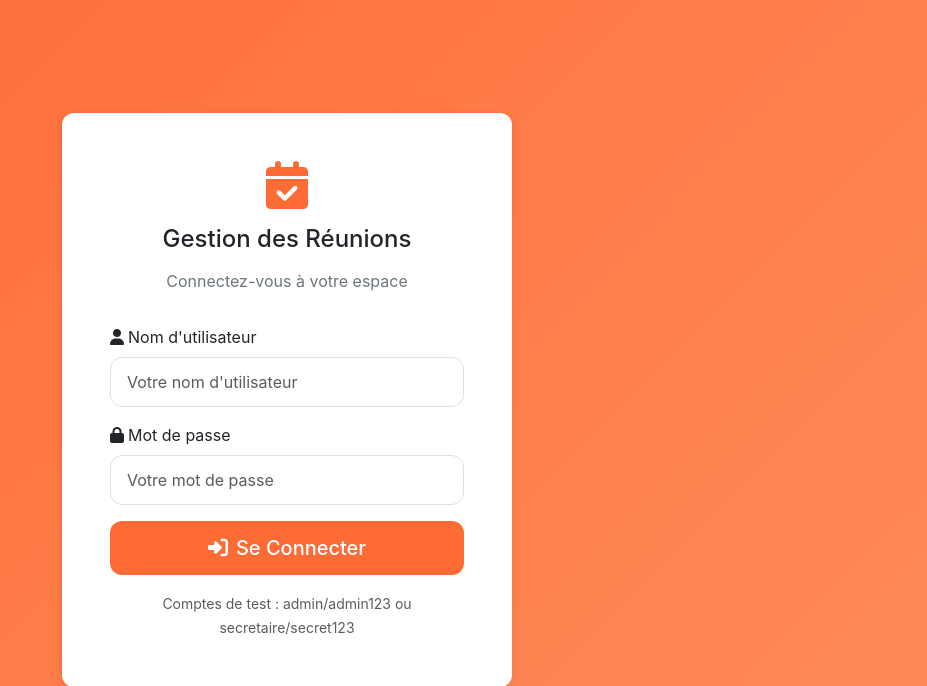
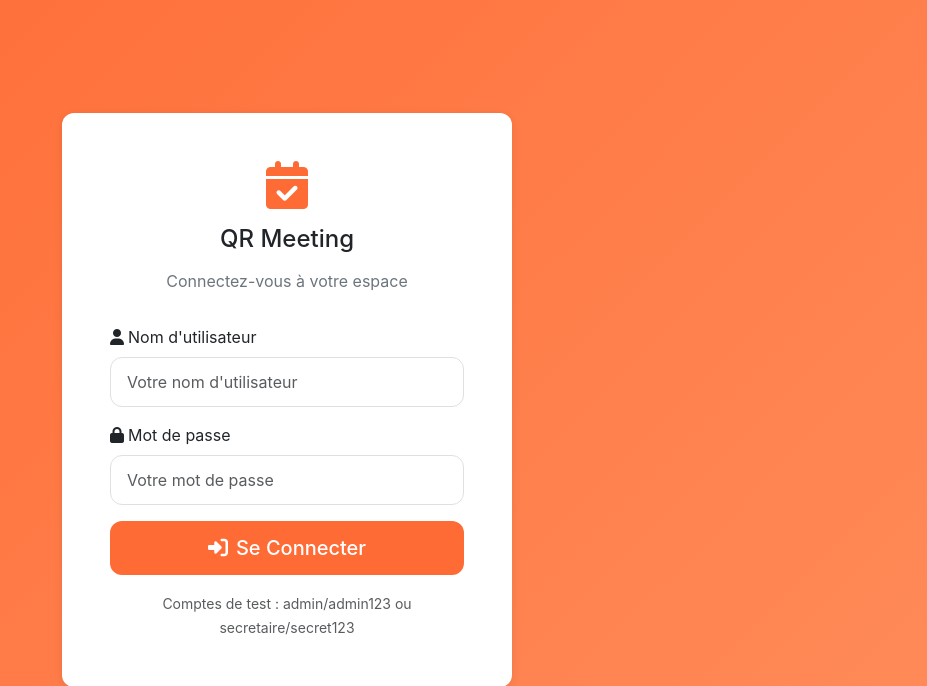
Before and after one commit to saint0101/e-reunion-artci, a Django app: a page that uses gestion_reunions/templates/registration/login.html in a window 1280 px wide. Shown: the top 686 px of the page, without its empty margins (353-1280 px from the left). Run offline with Django 5.2, Linux system fonts and the light colour scheme; some libraries are stand-ins or nearby versions.

Commit message:
- changement de l'adresse email en une adresse de l'artci - changement du nom de l'application et QR Meeting - modification du compte email dans le .env et  seting

```diff
--- a/gestion_reunions/reunions/admin.py
+++ b/gestion_reunions/reunions/admin.py
@@ -142,6 +142,6 @@ class CompteRenduAdmin(admin.ModelAdmin):
         return super().get_queryset(request).select_related('reunion', 'cree_par')
 
 # Configuration de l'admin
-admin.site.site_header = "Administration - Gestion des Réunions"
+admin.site.site_header = "Administration - Gestion des Réunions (QR Meeting)"
 admin.site.site_title = "Gestion Réunions"
 admin.site.index_title = "Panneau d'administration"
--- a/gestion_reunions/reunions/templates/reunions/base.html
+++ b/gestion_reunions/reunions/templates/reunions/base.html
@@ -3,7 +3,7 @@
 <head>
     <meta charset="UTF-8">
     <meta name="viewport" content="width=device-width, initial-scale=1.0">
-    <title>{% block title %}Gestion des Réunions{% endblock %}</title>
+    <title>{% block title %}QR Meeting{% endblock %}</title>
     <link href="https://cdnjs.cloudflare.com/ajax/libs/bootstrap/5.3.0/css/bootstrap.min.css" rel="stylesheet">
     <link href="https://cdnjs.cloudflare.com/ajax/libs/font-awesome/6.4.0/css/all.min.css" rel="stylesheet">
     <style>
@@ -107,7 +107,7 @@
                 <div class="card">
                     <div class="card-body text-center">
                         <i class="fas fa-calendar-check fa-4x text-primary mb-3"></i>
-                        <h1 class="h3 mb-3">Bienvenue dans la Gestion des Réunions</h1>
+                        <h1 class="h3 mb-3">Bienvenue sur QR Meeting</h1>
                         <p class="text-muted mb-4">
                             Gérez facilement vos réunions avec notre système de QR codes et de validation par email.
                         </p>
--- a/gestion_reunions/reunions/templates/reunions/email_compte_rendu.html
+++ b/gestion_reunions/reunions/templates/reunions/email_compte_rendu.html
@@ -152,8 +152,8 @@
         </div>
 
         <div class="footer">
-            <p>Cet email a été envoyé automatiquement par le système de gestion des réunions.</p>
-            <p>© 2024 Gestion des Réunions - Tous droits réservés</p>
+            <p>Cet email a été envoyé automatiquement par le système de qr meeting.</p>
+            <p>© 2024 QR Meeting - Tous droits réservés</p>
         </div>
     </div>
 </body>
--- a/gestion_reunions/reunions/templates/reunions/email_validation.html
+++ b/gestion_reunions/reunions/templates/reunions/email_validation.html
@@ -108,7 +108,7 @@
 
             <div style="text-align: center;">
                 <a href="{{ validation_url }}" class="btn">
-                    ✅ Confirmer ma Présence NARTCI
+                    ✅ Veuillez confirmer votre présence
                 </a>
             </div>
 
@@ -122,12 +122,12 @@
                 <li>❌ Annuler votre inscription si nécessaire</li>
             </ul>
 
-            <p>Cordialement,<br>L'équipe de gestion des réunions</p>
+            <p>Cordialement,<br>L'équipe de qr meeting</p>
         </div>
 
         <div class="footer">
             <p>Cet email a été envoyé automatiquement, merci de ne pas y répondre.</p>
-            <p>© 2024 Gestion des Réunions - Tous droits réservés</p>
+            <p>© 2024 QR Meeting - Tous droits réservés</p>
         </div>
     </div>
 </body>
--- a/gestion_reunions/reunions/templates/reunions/email_validation_artci.html
+++ b/gestion_reunions/reunions/templates/reunions/email_validation_artci.html
@@ -151,7 +151,7 @@
 
             <p>Aucune information supplémentaire n'est requise. Votre statut ARTCI permet une validation automatique.</p>
 
-            <p>Cordialement,<br>L'équipe de gestion des réunions ARTCI</p>
+            <p>Cordialement,<br>L'équipe de QR Meeting</p>
         </div>
 
         <div class="footer">
--- a/gestion_reunions/reunions/views.py
+++ b/gestion_reunions/reunions/views.py
@@ -421,7 +421,7 @@ Vous avez demandé à confirmer votre présence à la réunion « {presence_requ
 En cas de désistement, vous pourrez également le signaler depuis cette page.
 
 Merci,
-L’équipe de gestion des réunions
+L’équipe de QR Meeting
 
 ---
 Ce message est automatique. Merci de ne pas y répondre.
@@ -670,7 +670,7 @@ Pour confirmer votre présence, cliquez sur ce lien :
 Si vous ne souhaitez plus participer, vous pourrez l’indiquer sur la page de validation.
 
 Merci,
-L’équipe de gestion des réunions
+L’équipe dE QR Meeting
 
 ---
 Ce message a été généré automatiquement. Merci de ne pas y répondre.
@@ -759,7 +759,7 @@ Cordialement,
 Secrétaire de la réunion
 
 ---
-Cet email a été envoyé automatiquement par le système de gestion des réunions.
+Cet email a été envoyé automatiquement par QR Meeting.
 """
 
     # Préparer la liste des emails
--- a/gestion_reunions/templates/registration/logged_out.html
+++ b/gestion_reunions/templates/registration/logged_out.html
@@ -3,7 +3,7 @@
 <head>
     <meta charset="UTF-8">
     <meta name="viewport" content="width=device-width, initial-scale=1.0">
-    <title>Déconnexion - Gestion des Réunions</title>
+    <title>Déconnexion - QR Meeting</title>
     <link href="https://cdnjs.cloudflare.com/ajax/libs/bootstrap/5.3.0/css/bootstrap.min.css" rel="stylesheet">
     <link href="https://cdnjs.cloudflare.com/ajax/libs/font-awesome/6.4.0/css/all.min.css" rel="stylesheet">
     <style>
@@ -114,7 +114,7 @@
             <h2 class="h4 mb-3">Déconnexion Réussie</h2>
             <p class="logout-message">
                 Vous avez été déconnecté(e) avec succès de votre session.<br>
-                Merci d'avoir utilisé notre système de gestion des réunions.
+                Merci d'avoir utilisé QR Meeting.
             </p>
         </div>
 
--- a/gestion_reunions/templates/registration/login.html
+++ b/gestion_reunions/templates/registration/login.html
@@ -3,7 +3,7 @@
 <head>
     <meta charset="UTF-8">
     <meta name="viewport" content="width=device-width, initial-scale=1.0">
-    <title>Connexion - Gestion des Réunions</title>
+    <title>Connexion - QR Meeting</title>
     <link href="https://cdnjs.cloudflare.com/ajax/libs/bootstrap/5.3.0/css/bootstrap.min.css" rel="stylesheet">
     <link href="https://cdnjs.cloudflare.com/ajax/libs/font-awesome/6.4.0/css/all.min.css" rel="stylesheet">
     <style>
@@ -74,7 +74,7 @@
     <div class="login-container">
         <div class="text-center mb-4">
             <i class="fas fa-calendar-check logo-icon"></i>
-            <h2 class="h4 mb-3">Gestion des Réunions</h2>
+            <h2 class="h4 mb-3">QR Meeting</h2>
             <p class="welcome-text">Connectez-vous à votre espace</p>
         </div>
 
```
Also changed, not shown: gestion_reunions/gestion_reunions/settings.py (+12 -1 lines), gestion_reunions/reunions/viewlocalhoste.py (+4 -4 lines), gestion_reunions/scripts/test_email.py (+6 -6 lines), 1 other file.
